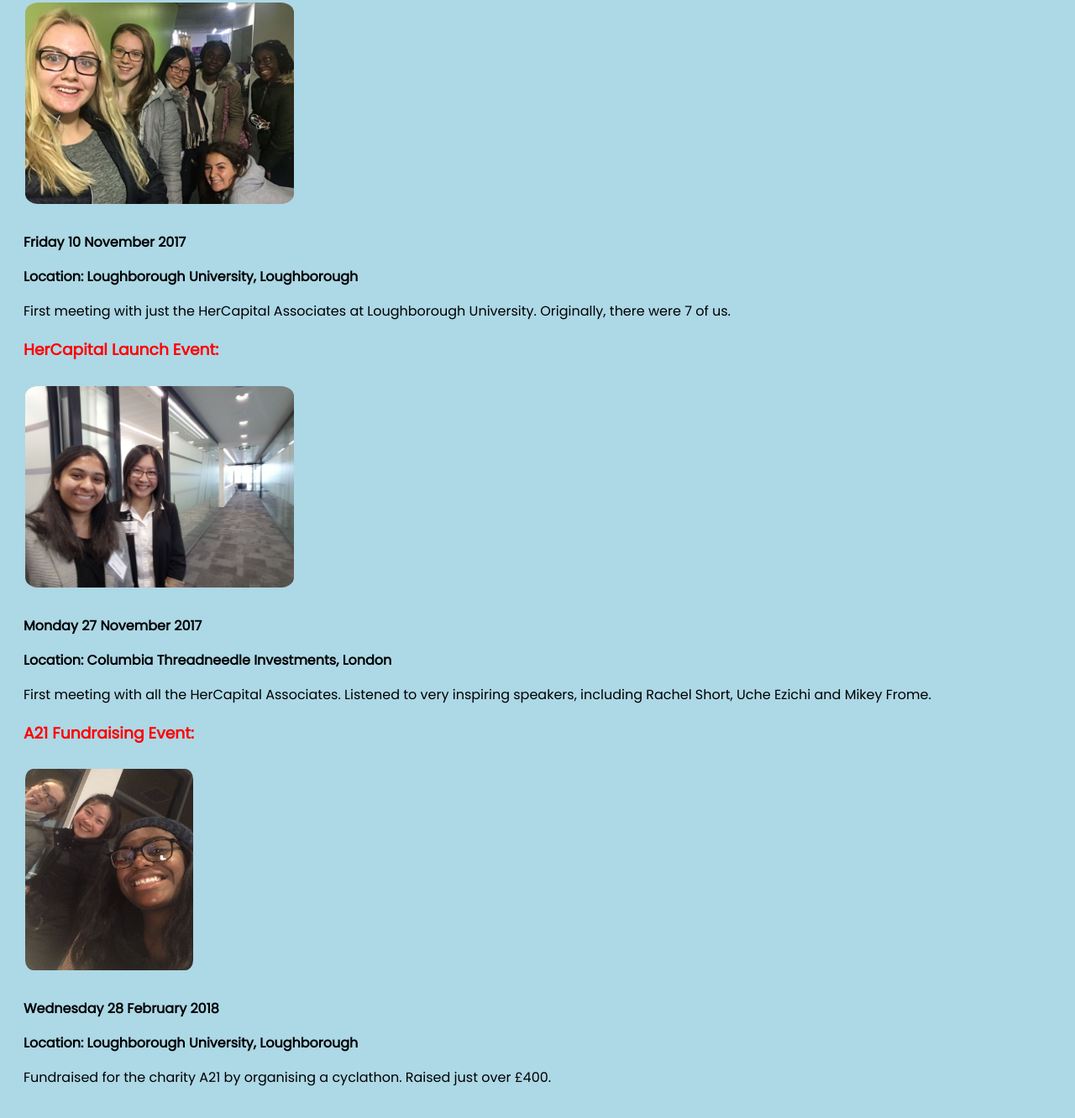
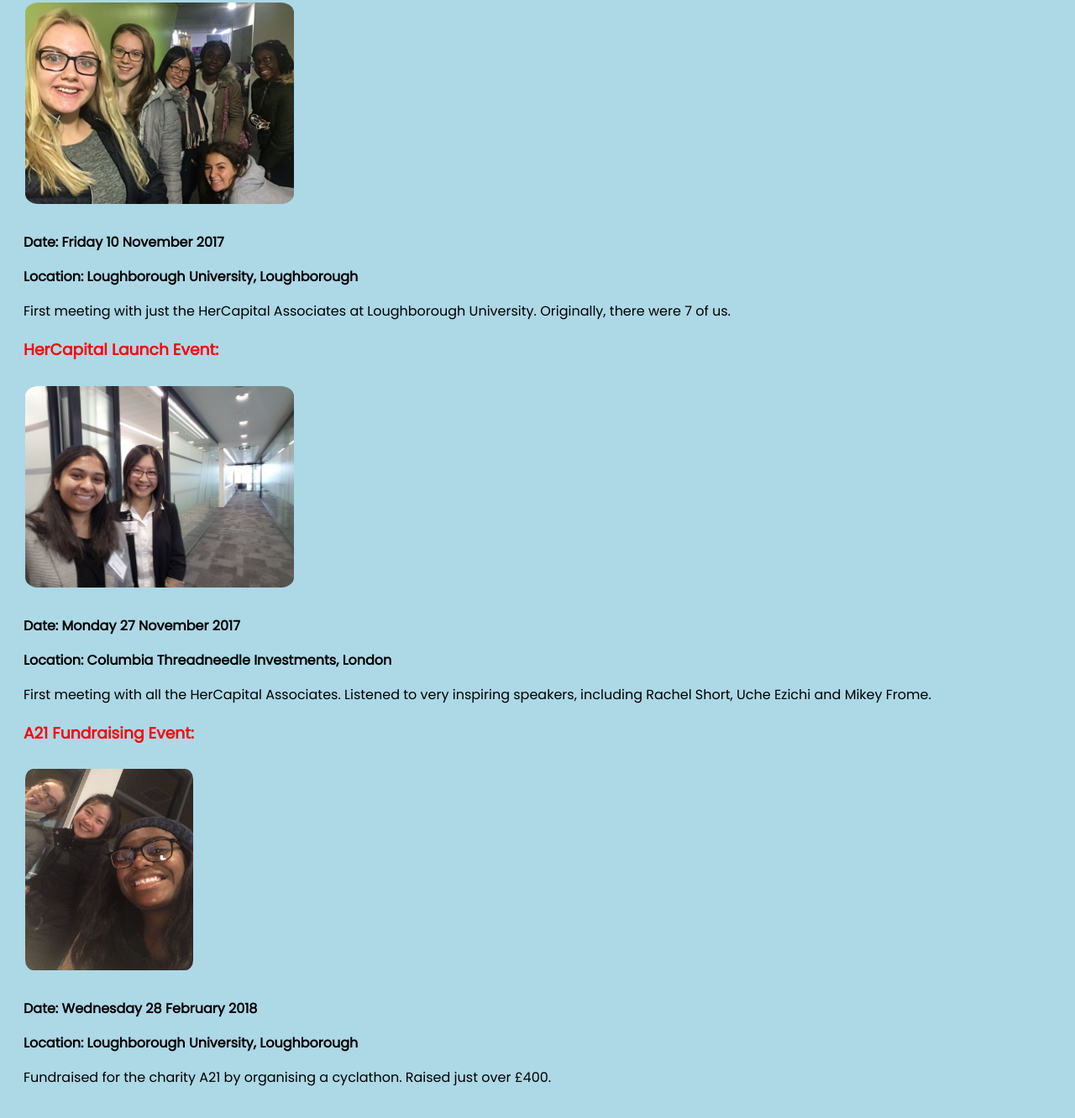
Before and after one commit to Pin-Wen/portfolio, a plain HTML site: page portfolio.html in a window 1280 px wide. Shown: the part 292-1624 px from the top of the page at 84% size. Drawn offline with Linux system fonts and the light colour scheme.

```diff
--- a/portfolio.html
+++ b/portfolio.html
@@ -19,7 +19,7 @@
 
     <img src="images/Loughborough.jpg" width="320" height="240">
 
-    <p><strong>Friday 10 November 2017</strong></p>
+    <p><strong>Date: Friday 10 November 2017</strong></p>
 	<p><strong>Location: Loughborough University, Loughborough</strong></p>
 	<p>First meeting with just the HerCapital Associates at Loughborough University. Originally, there were 7 of us.</p>
 
@@ -27,7 +27,7 @@
 
     <img src="images/First.jpg" width="320" height="240">
 
-    <p><strong>Monday 27 November 2017</strong></p>
+    <p><strong>Date: Monday 27 November 2017</strong></p>
 	<p><strong>Location: Columbia Threadneedle Investments, London</strong></p>
 	<p>First meeting with all the HerCapital Associates. Listened to very inspiring speakers, including Rachel Short, Uche Ezichi and Mikey Frome.</p>
 
@@ -35,7 +35,7 @@
 
     <img src="images/A21.jpg" width="200" height="240">
 
-    <p><strong>Wednesday 28 February 2018</strong></p>
+    <p><strong>Date: Wednesday 28 February 2018</strong></p>
 	<p><strong>Location: Loughborough University, Loughborough</strong></p>
 	<p>Fundraised for the charity A21 by organising a cyclathon. Raised just over £400.</p>
   </body>
```
Also changed, not shown: contact.html (+2 -1 lines).
